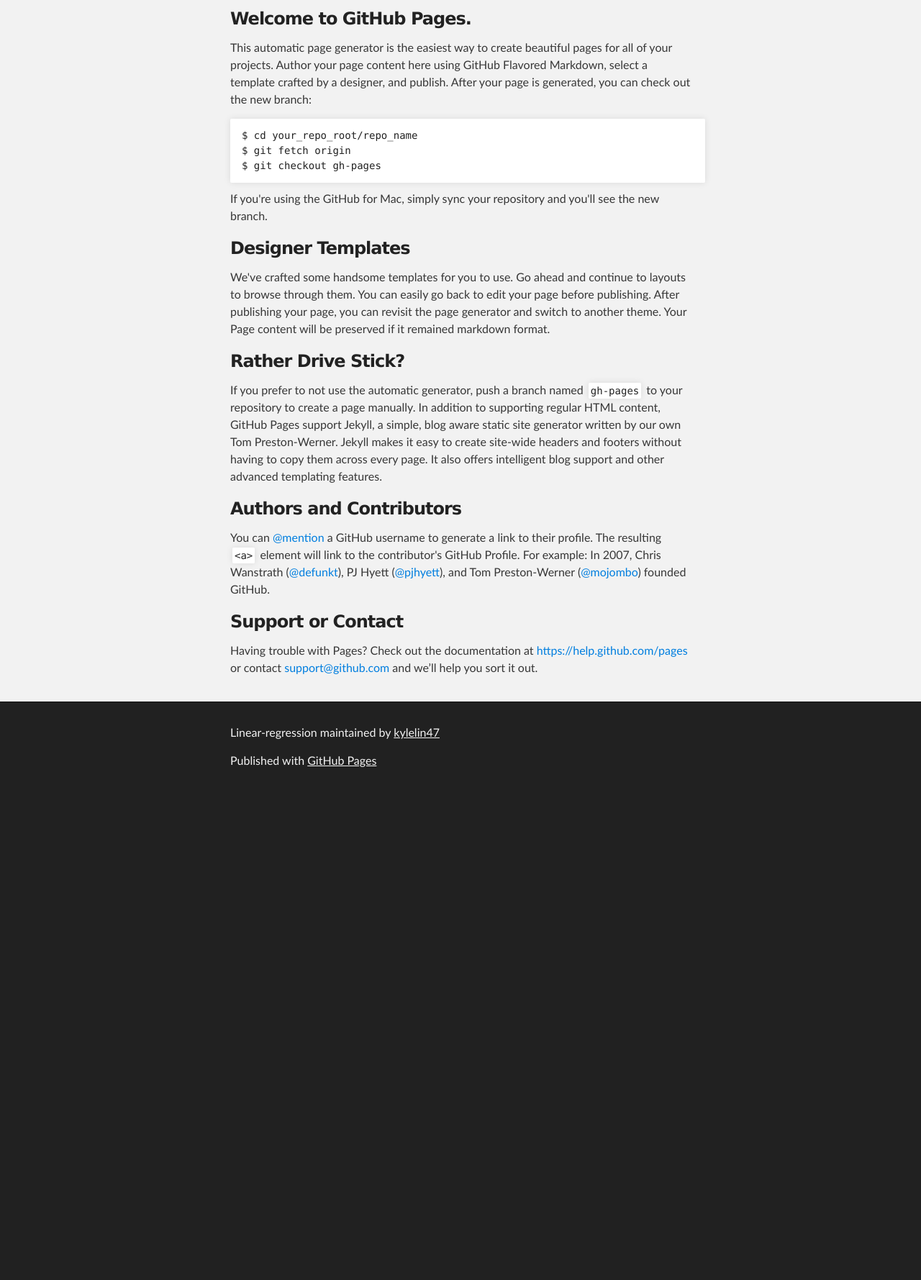
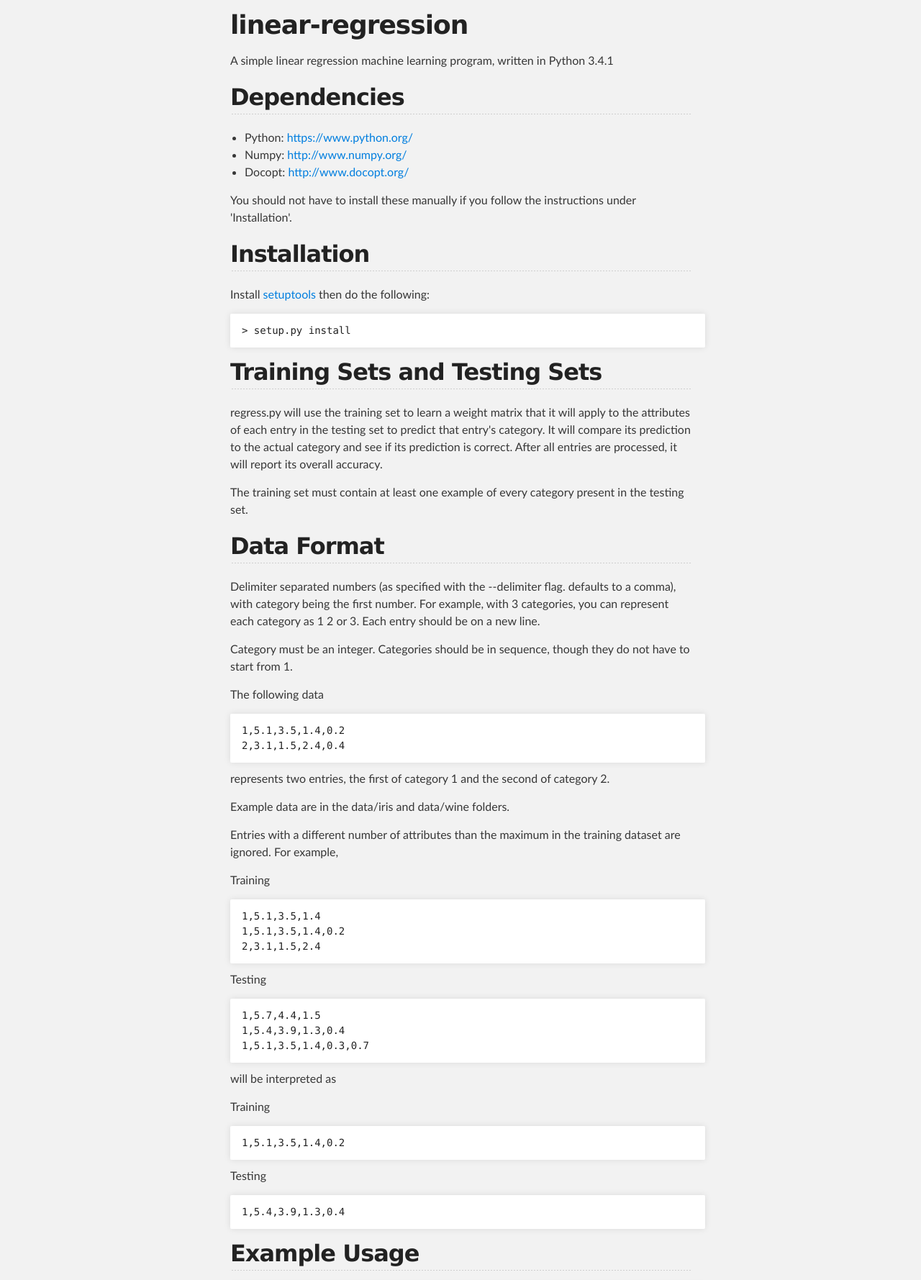
Before and after one commit to kylelin47/linear-regression, a plain HTML site: page index.html in a window 1280 px wide. Shown: the part 252-2031 px from the top of the page at 72% size. Before the commit the page ends 1356 px from the top, so only its background shows below. Drawn offline with Linux system fonts and the light colour scheme.

```diff
--- a/index.html
+++ b/index.html
@@ -31,37 +31,133 @@
     <!-- MAIN CONTENT -->
     <div id="main_content_wrap" class="outer">
       <section id="main_content" class="inner">
-        <h3>
-<a id="welcome-to-github-pages" class="anchor" href="#welcome-to-github-pages" aria-hidden="true"><span class="octicon octicon-link"></span></a>Welcome to GitHub Pages.</h3>
+        <h1>
+<a id="linear-regression" class="anchor" href="#linear-regression" aria-hidden="true"><span class="octicon octicon-link"></span></a>linear-regression</h1>
 
-<p>This automatic page generator is the easiest way to create beautiful pages for all of your projects. Author your page content here using GitHub Flavored Markdown, select a template crafted by a designer, and publish. After your page is generated, you can check out the new branch:</p>
+<p>A simple linear regression machine learning program, written in Python 3.4.1</p>
 
-<pre><code>$ cd your_repo_root/repo_name
-$ git fetch origin
-$ git checkout gh-pages
+<h2>
+<a id="dependencies" class="anchor" href="#dependencies" aria-hidden="true"><span class="octicon octicon-link"></span></a>Dependencies</h2>
+
+<ul>
+<li>Python: <a href="https://www.python.org/">https://www.python.org/</a>
+</li>
+<li>Numpy: <a href="http://www.numpy.org/">http://www.numpy.org/</a>
+</li>
+<li>Docopt: <a href="http://www.docopt.org/">http://www.docopt.org/</a>
+</li>
+</ul>
+
+<p>You should not have to install these manually if you follow the instructions under 'Installation'.</p>
+
+<h2>
+<a id="installation" class="anchor" href="#installation" aria-hidden="true"><span class="octicon octicon-link"></span></a>Installation</h2>
+
+<p>Install <a href="https://pypi.python.org/pypi/setuptools">setuptools</a> then do the following:</p>
+
+<pre><code>&gt; setup.py install
 </code></pre>
 
-<p>If you're using the GitHub for Mac, simply sync your repository and you'll see the new branch.</p>
+<h2>
+<a id="training-sets-and-testing-sets" class="anchor" href="#training-sets-and-testing-sets" aria-hidden="true"><span class="octicon octicon-link"></span></a>Training Sets and Testing Sets</h2>
 
-<h3>
-<a id="designer-templates" class="anchor" href="#designer-templates" aria-hidden="true"><span class="octicon octicon-link"></span></a>Designer Templates</h3>
+<p>regress.py will use the training set to learn a weight matrix that it will apply to the attributes
+of each entry in the testing set to predict that entry's category. It will compare its prediction to
+the actual category and see if its prediction is correct. After all entries are processed, it will report
+its overall accuracy.</p>
 
-<p>We've crafted some handsome templates for you to use. Go ahead and continue to layouts to browse through them. You can easily go back to edit your page before publishing. After publishing your page, you can revisit the page generator and switch to another theme. Your Page content will be preserved if it remained markdown format.</p>
+<p>The training set must contain at least one example of every category present in the testing set.</p>
 
-<h3>
-<a id="rather-drive-stick" class="anchor" href="#rather-drive-stick" aria-hidden="true"><span class="octicon octicon-link"></span></a>Rather Drive Stick?</h3>
+<h2>
+<a id="data-format" class="anchor" href="#data-format" aria-hidden="true"><span class="octicon octicon-link"></span></a>Data Format</h2>
 
-<p>If you prefer to not use the automatic generator, push a branch named <code>gh-pages</code> to your repository to create a page manually. In addition to supporting regular HTML content, GitHub Pages support Jekyll, a simple, blog aware static site generator written by our own Tom Preston-Werner. Jekyll makes it easy to create site-wide headers and footers without having to copy them across every page. It also offers intelligent blog support and other advanced templating features.</p>
+<p>Delimiter separated numbers (as specified with the --delimiter flag. defaults to a comma),
+with category being the first number. For example, with 3 categories,
+you can represent each category as 1 2 or 3. Each entry should be on a new line.</p>
 
-<h3>
-<a id="authors-and-contributors" class="anchor" href="#authors-and-contributors" aria-hidden="true"><span class="octicon octicon-link"></span></a>Authors and Contributors</h3>
+<p>Category must be an integer. Categories should be in sequence, though they do not have to start
+from 1.</p>
 
-<p>You can <a href="https://github.com/blog/821" class="user-mention">@mention</a> a GitHub username to generate a link to their profile. The resulting <code>&lt;a&gt;</code> element will link to the contributor's GitHub Profile. For example: In 2007, Chris Wanstrath (<a href="https://github.com/defunkt" class="user-mention">@defunkt</a>), PJ Hyett (<a href="https://github.com/pjhyett" class="user-mention">@pjhyett</a>), and Tom Preston-Werner (<a href="https://github.com/mojombo" class="user-mention">@mojombo</a>) founded GitHub.</p>
+<p>The following data</p>
 
-<h3>
-<a id="support-or-contact" class="anchor" href="#support-or-contact" aria-hidden="true"><span class="octicon octicon-link"></span></a>Support or Contact</h3>
+<pre><code>1,5.1,3.5,1.4,0.2
+2,3.1,1.5,2.4,0.4
+</code></pre>
 
-<p>Having trouble with Pages? Check out the documentation at <a href="https://help.github.com/pages">https://help.github.com/pages</a> or contact <a href="mailto:support@github.com">support@github.com</a> and we’ll help you sort it out.</p>
+<p>represents two entries, the first of category 1 and the second of category 2.</p>
+
+<p>Example data are in the data/iris and data/wine folders.</p>
+
+<p>Entries with a different number of attributes than the maximum in the training dataset are ignored. For example,</p>
+
+<p>Training</p>
+
+<pre><code>1,5.1,3.5,1.4
+1,5.1,3.5,1.4,0.2
+2,3.1,1.5,2.4
+</code></pre>
+
+<p>Testing</p>
+
+<pre><code>1,5.7,4.4,1.5
+1,5.4,3.9,1.3,0.4
+1,5.1,3.5,1.4,0.3,0.7
+</code></pre>
+
+<p>will be interpreted as</p>
+
+<p>Training</p>
+
+<pre><code>1,5.1,3.5,1.4,0.2
+</code></pre>
+
+<p>Testing</p>
+
+<pre><code>1,5.4,3.9,1.3,0.4
+</code></pre>
+
+<h2>
+<a id="example-usage" class="anchor" href="#example-usage" aria-hidden="true"><span class="octicon octicon-link"></span></a>Example Usage</h2>
+
+<pre><code>&gt; regress.py TRAINING_SET TESTING_SET
+Results:  correct/total
+Accuracy: n%
+
+&gt; regress.py TRAINING_SET TESTING_SET --weight
+W =
+[[W1]
+ [W2]
+  .
+  .
+  .
+ [Wm]]
+Results:  correct/total
+Accuracy: n%
+
+&gt; regress.py TRAINING_SET TESTING_SET --verbose
+Category 1: correct/total, %
+Category 2: correct/total, %
+.
+.
+.
+Category N: correct/total, %
+Results:  correct/total
+Accuracy: n%
+
+&gt; regress.py TRAINING_SET TESTING_SET --delimiter=" : "
+Results:  correct/total
+Accuracy: n%
+</code></pre>
+
+<p>--delimiter=" : " means your data looks like</p>
+
+<pre><code>1 : 0.7 : 0.9 : 2.5
+</code></pre>
+
+<p>--delimiter=, means your data looks like</p>
+
+<pre><code>1,0.7,0.9,2.5
+</code></pre>
       </section>
     </div>
 
```
Also changed, not shown: params.json (+1 -1 lines).
